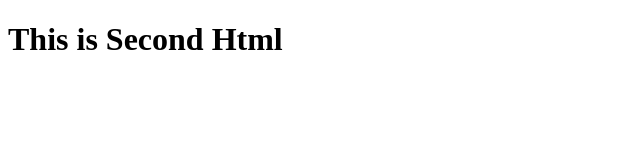
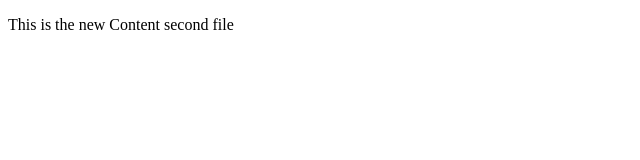
Before and after one commit to minalpatil572000/App, a plain HTML site: page second.html in a window 1280 px wide. Shown: the whole page, without its empty margins (0-640 px from the left). Drawn offline with Linux system fonts and the light colour scheme.

Commit message:
modified second file

```diff
--- a/second.html
+++ b/second.html
@@ -7,7 +7,7 @@
     <title>Document</title>
 </head>
 <body>
-    <h1>This is Second Html</h1>
+    <p>This is the new Content second file</p>
 
 </body>
 </html>
```
